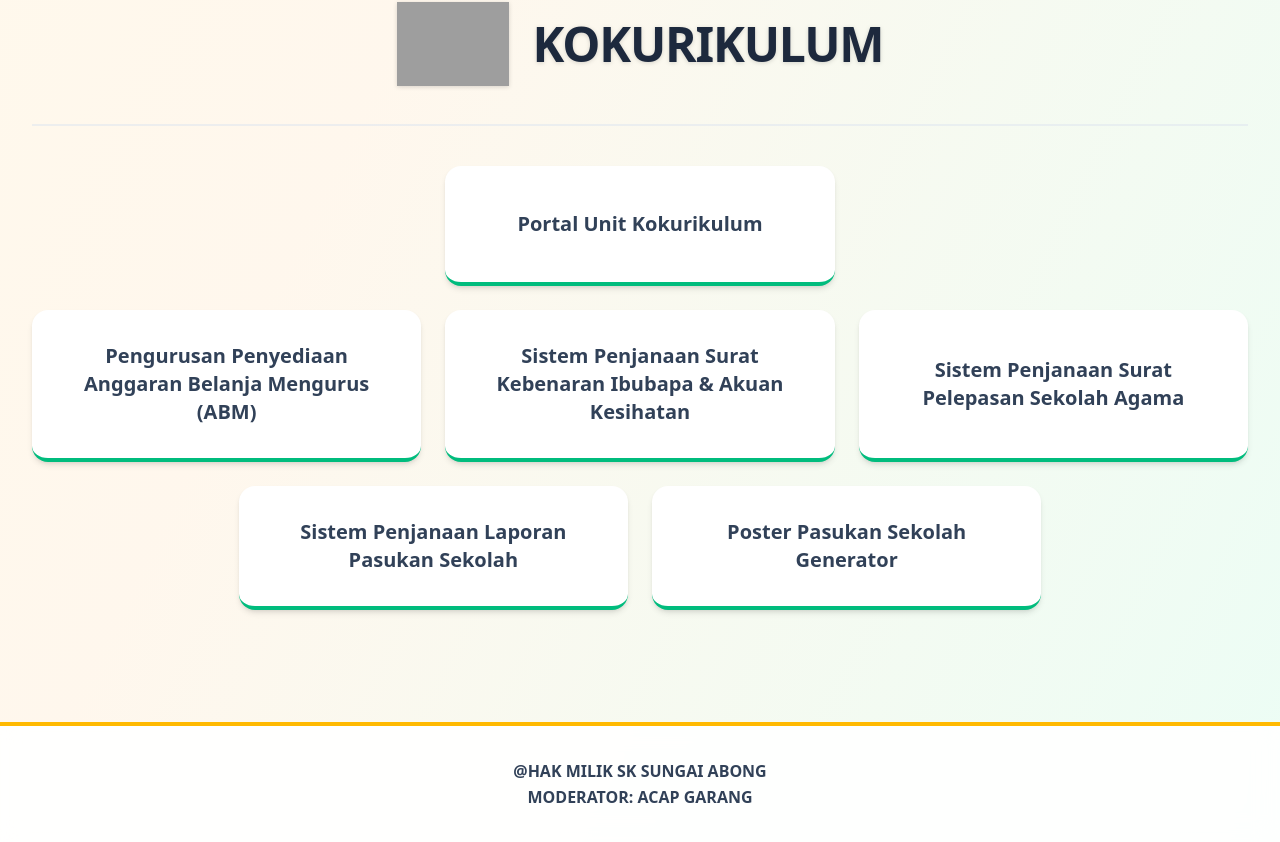
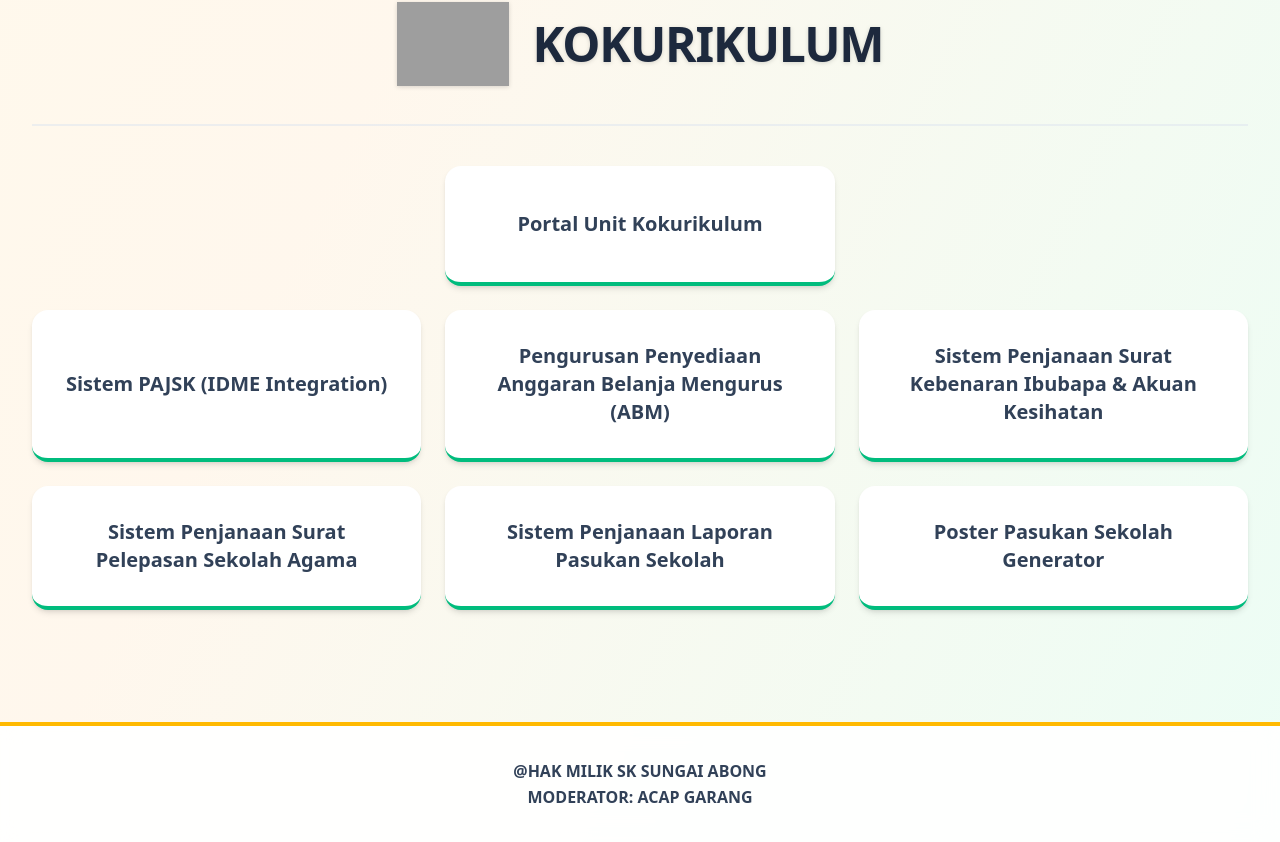
Before and after one commit to g-25360245-glitch/SENARAI-WEB-APP-SKSA, a React (Vite) app: page / in a window 1280 px wide. Shown: the part 1816-2658 px from the top of the page. Built offline with nearby package versions, Linux system fonts and the light colour scheme; grey boxes are pictures that could not be loaded.

Commit message:
Add files via upload

```diff
--- a/src/App.tsx
+++ b/src/App.tsx
@@ -56,6 +56,11 @@ const SENARAI_APLIKASI: AppData[] = [
     category: "KURIKULUM"
   },
   {
+    title: "Sistem BMI 5-9T & SEGAK",
+    url: "https://bmi-segak-sksa-2026.vercel.app/",
+    category: "KURIKULUM"
+  },
+  {
     title: "Laporan Guru Bertugas",
     url: "https://laporan-guru-bertugas-sksa.vercel.app/",
     category: "HEM"
@@ -92,6 +97,11 @@ const SENARAI_APLIKASI: AppData[] = [
     fullWidth: true
   },
   {
+    title: "Sistem PAJSK (IDME Integration)",
+    url: "https://pajsk-sksa.vercel.app/",
+    category: "KOKURIKULUM"
+  },
+  {
     title: "Pengurusan Penyediaan Anggaran Belanja Mengurus (ABM)",
     url: "https://pengurusan-penyediaan-abm-pasukan-s.vercel.app/",
     category: "KOKURIKULUM"
@@ -110,11 +120,6 @@ const SENARAI_APLIKASI: AppData[] = [
     title: "Sistem Penjanaan Laporan Pasukan Sekolah",
     url: "https://laporan-pasukan-sekolah.vercel.app/",
     category: "KOKURIKULUM"
-  },
-  {
-    title: "Sistem BMI 5-9T & SEGAK",
-    url: "https://bmi-segak-sksa-2026.vercel.app/",
-    category: "KURIKULUM"
   },
   {
     title: "Poster Pasukan Sekolah Generator",
```
